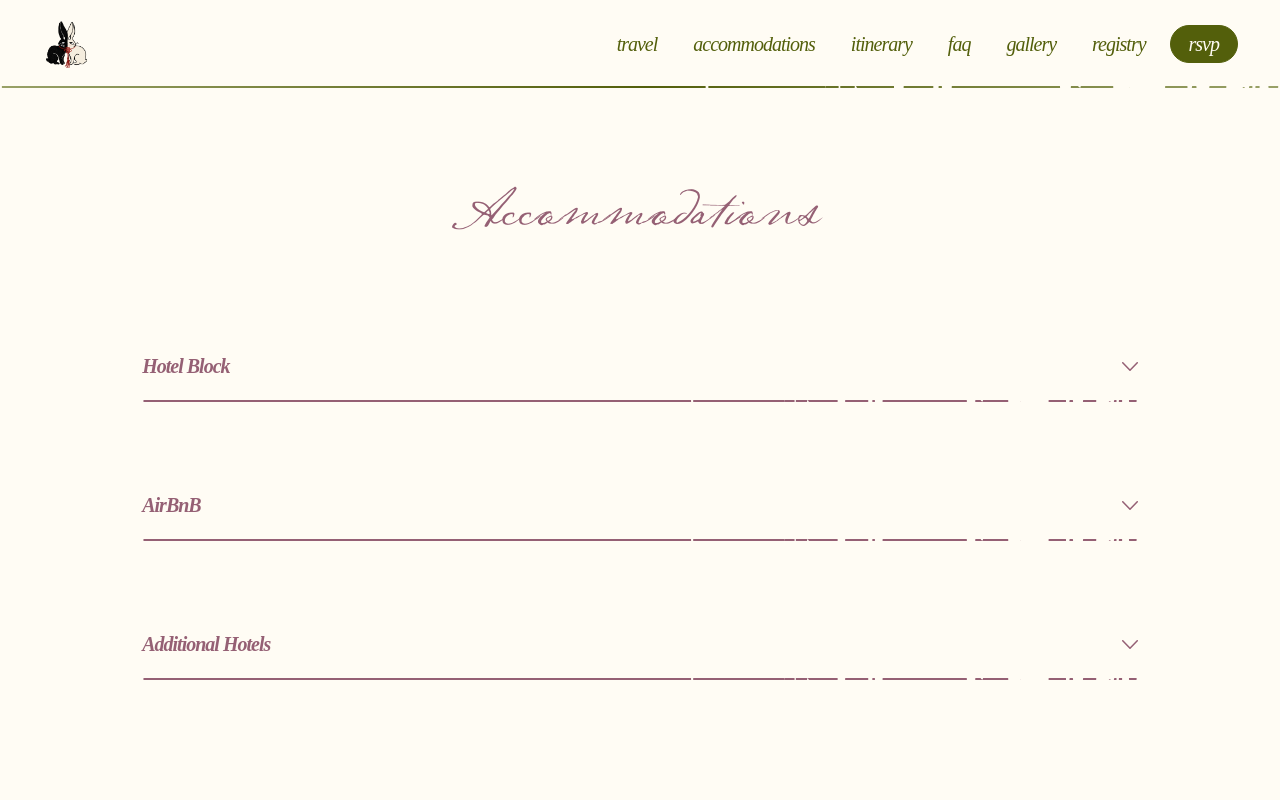
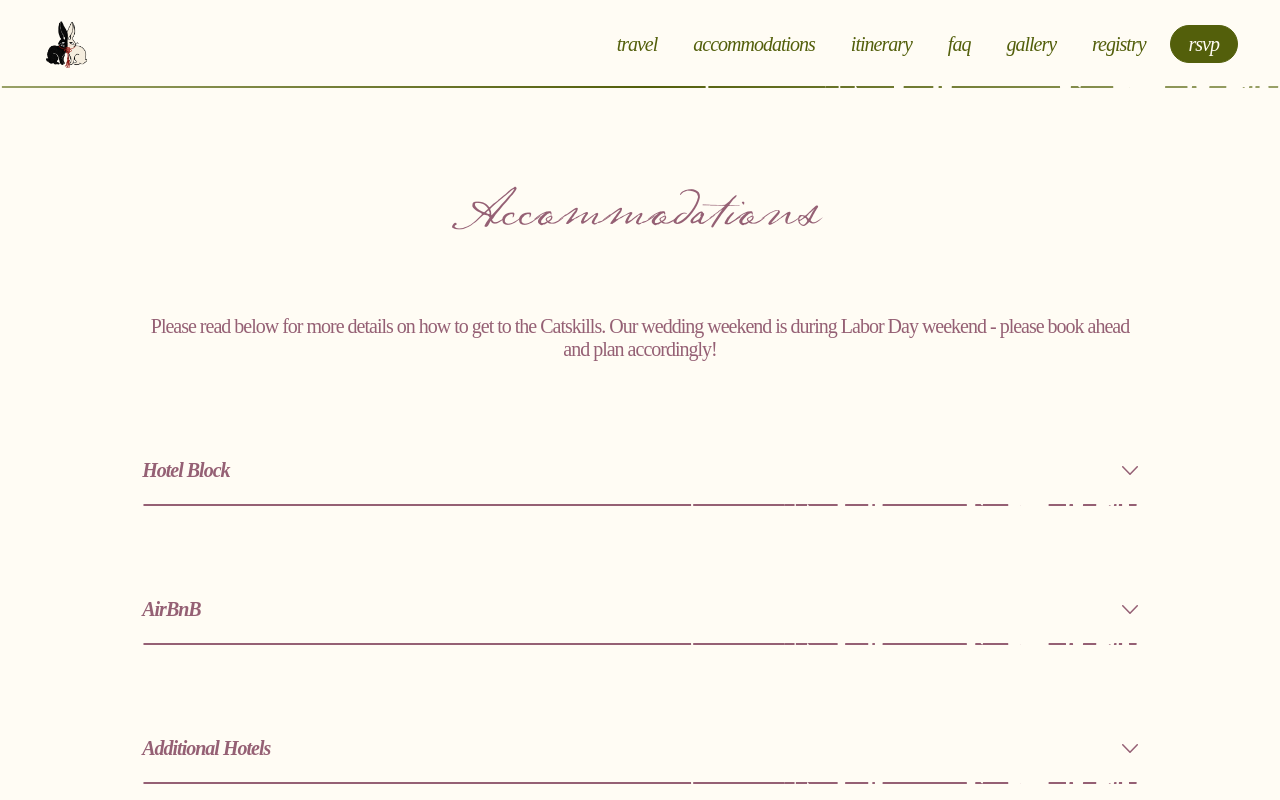
Before and after one commit to lav-ily/emily-daniel-2026, a Next.js app: page /accommodations in a window 1280 px wide. Built offline with nearby package versions, Linux system fonts and the light colour scheme.

Commit message:
Add introductory text to Accommodations page with travel details for wedding weekend

```diff
--- a/app/accommodations/page.tsx
+++ b/app/accommodations/page.tsx
@@ -10,6 +10,13 @@ export default function AccommodationsPage() {
       <main className={styles.main}>
         <div className={styles.intro}>
           <h1 className={styles.pageTitle}>Accommodations</h1>
+          <div className={styles.introText}>
+            <p>
+              Please read below for more details on how to get to the Catskills.
+              Our wedding weekend is during Labor Day weekend - please book ahead
+              and plan accordingly!
+            </p>
+          </div>
         </div>
 
         <div className={styles.sections}>
```
